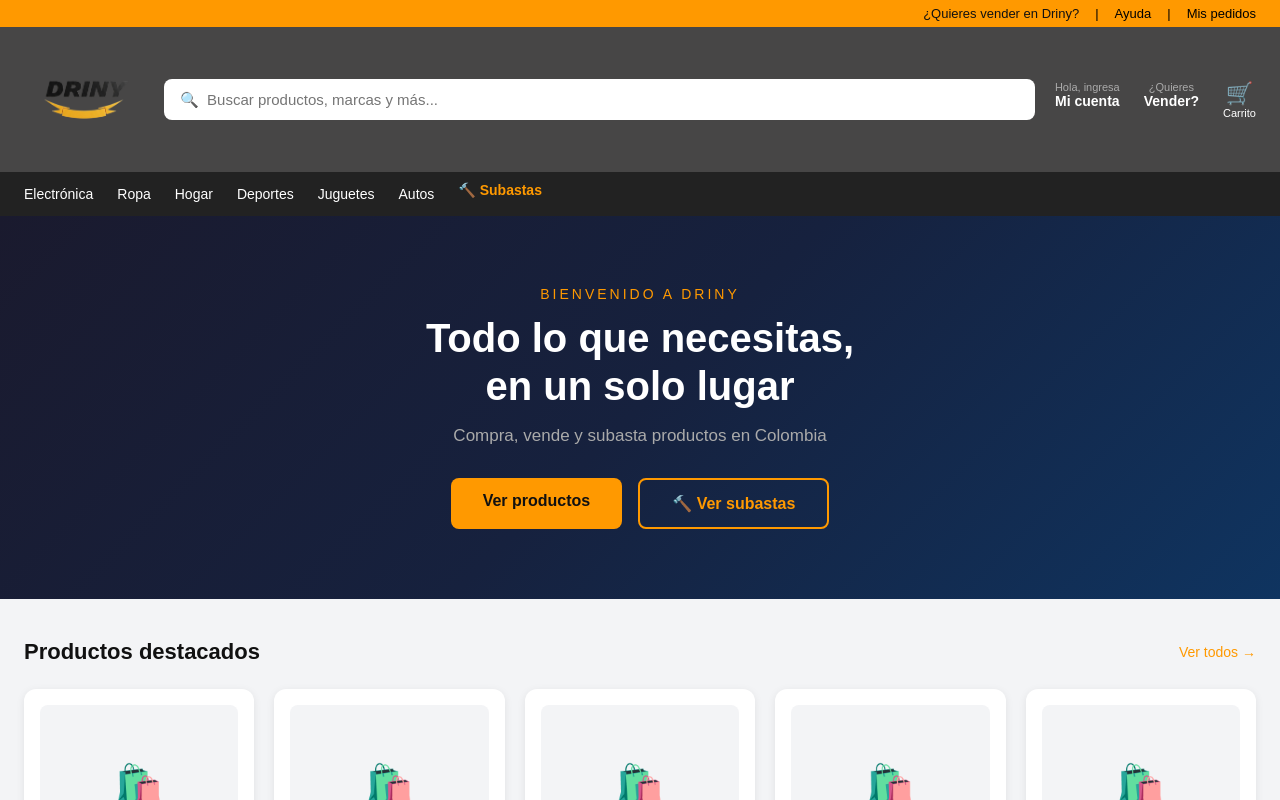
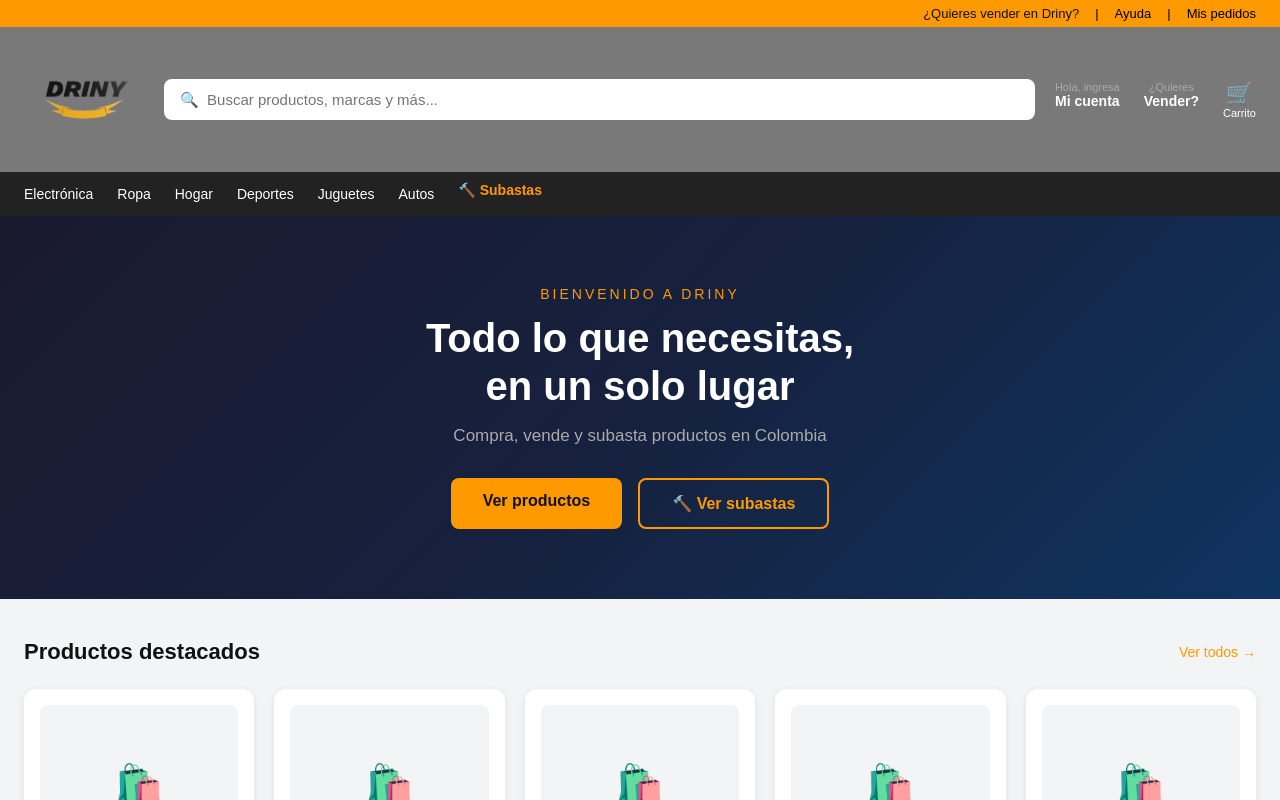
Before and after one commit to profast12/driny, a Next.js app: page / in a window 1280 px wide. Shown: the top 800 px of the page. Built offline with nearby package versions, Linux system fonts and the light colour scheme.

Commit message:
Agregar logo al navbar

```diff
--- a/app/page.tsx
+++ b/app/page.tsx
@@ -81,7 +81,7 @@ const marcarLeidas = async () => {
 
       {/* NAVBAR PRINCIPAL */}
       <nav style={{
-        backgroundColor: '#474646',
+        backgroundColor: '#3b3b3ba9',
         padding: '14px 24px',
         display: 'flex',
         alignItems: 'center',
```
